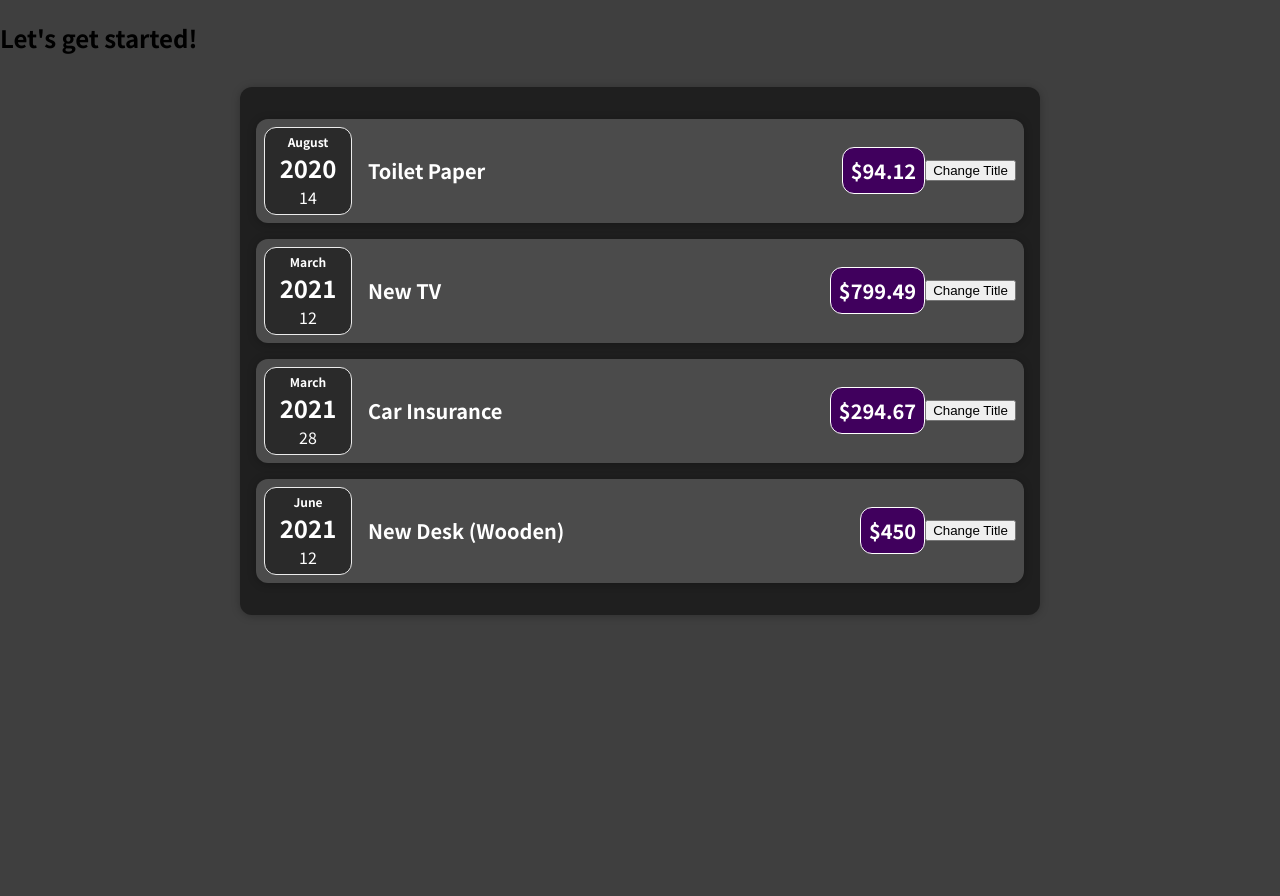
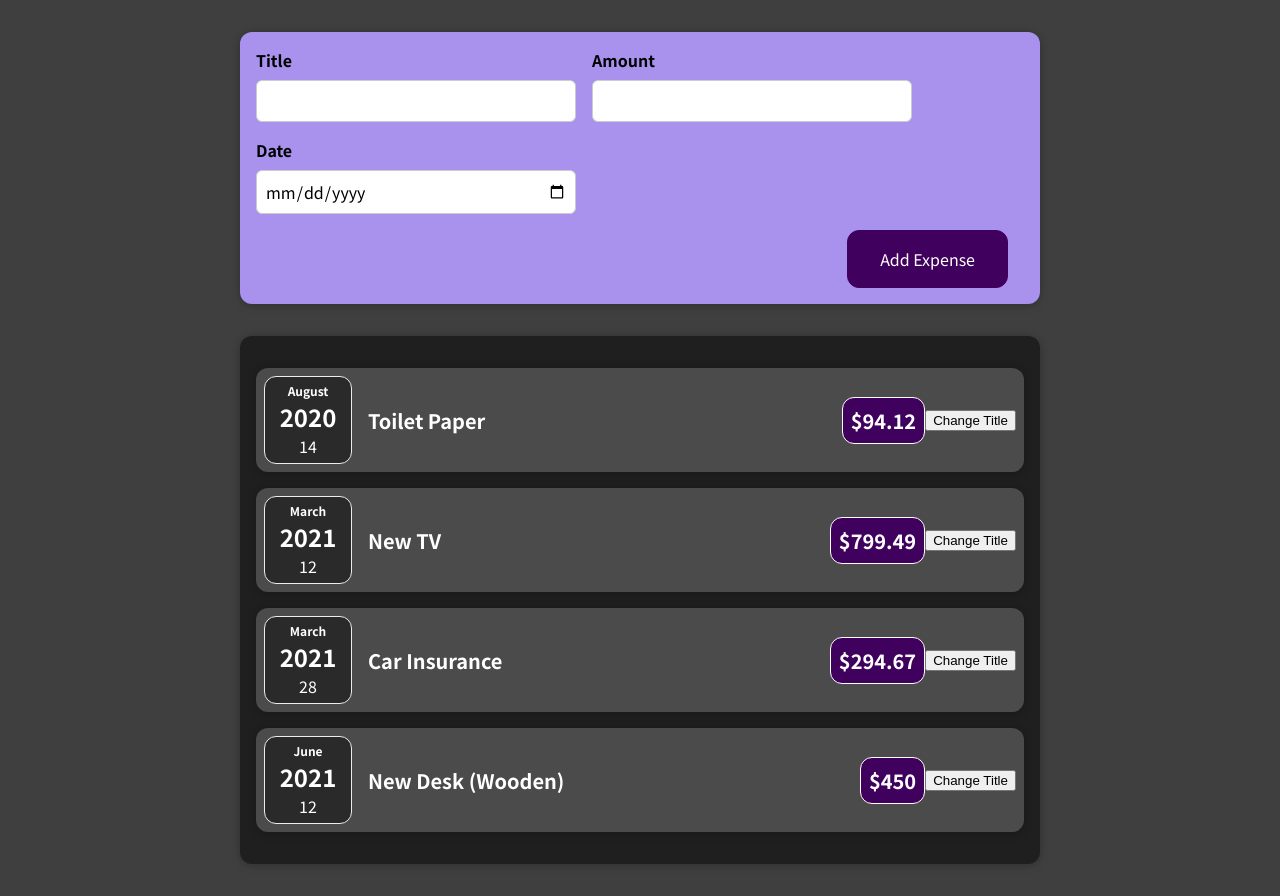
Before and after one commit to fakgbeng/03-learning-react-, a React (Create React App) app: page / in a window 1280 px wide. Before the commit the page ends 800 px from the top, so only its background shows below. Built offline with nearby package versions, Linux system fonts and the light colour scheme.

Commit message:
04-learning-react-components-states

```diff
--- a/src/App.js
+++ b/src/App.js
@@ -1,4 +1,5 @@
 import React from "react";
+import NewExpense from "./components/NewExpense/NewExpense";
 import Expenses from "./components/Expenses/Expenses";
 
 const App = () => {
@@ -33,7 +34,7 @@ const App = () => {
 
   return (
     <div>
-      <h2>Let's get started!</h2>
+      <NewExpense />
       <Expenses items={expenses} />
     </div>
   );
--- a/src/components/Expenses/ExpenseItem.js
+++ b/src/components/Expenses/ExpenseItem.js
@@ -7,9 +7,10 @@ import "./ExpenseItem.css";
 const ExpenseItem = (props) => {
   // function clickHandler() {}
   const [title, setTitle] = useState(props.title);
-  // let title = props.title;
+  console.log("ExpenseItem evaluated by React");
   const clickHandler = () => {
     setTitle("Updated!");
+    console.log(title);
   };
   return (
     <Card className="expense-item">
--- /dev/null
+++ b/src/components/NewExpense/ExpenseForm.css
@@ -0,0 +1,26 @@
+.new-expense__controls {
+  display: flex;
+  flex-wrap: wrap;
+  gap: 1rem;
+  margin-bottom: 1rem;
+  text-align: left;
+}
+
+.new-expense__control label {
+  font-weight: bold;
+  margin-bottom: 0.5rem;
+  display: block;
+}
+
+.new-expense__control input {
+  font: inherit;
+  padding: 0.5rem;
+  border-radius: 6px;
+  border: 1px solid #ccc;
+  width: 20rem;
+  max-width: 100%;
+}
+
+.new-expense__actions {
+  text-align: right;
+}
--- /dev/null
+++ b/src/components/NewExpense/ExpenseForm.js
@@ -0,0 +1,54 @@
+import React, { useState } from "react";
+
+import "./ExpenseForm.css";
+
+const ExpenseForm = () => {
+  const [entiredTitle, setEnteredTitle] = useState("");
+  const [entiredAmount, setEnteredAmount] = useState("");
+  const [entiredDate, setEnteredDate] = useState("");
+  const titleChangeHandler = (event) => {
+    setEnteredTitle(event.target.value);
+    console.log("Title Changed");
+  };
+  const amountChangeHandler = (event) => {
+    setEnteredAmount(event.target.value);
+    console.log("Amount Changed!");
+  };
+  const dateChangeHandler = (event) => {
+    setEnteredDate(event.target.value);
+    console.log("Date changed!");
+  };
+  return (
+    <form>
+      <div className="new-expense__controls">
+        <div className="new-expense__control">
+          <label>Title</label>
+          <input type="text" onChange={titleChangeHandler} />
+        </div>
+        <div className="new-expense__control">
+          <label>Amount</label>
+          <input
+            type="number"
+            min="0.01"
+            step="0.01"
+            onChange={amountChangeHandler}
+          />
+        </div>
+        <div className="new-expense__control">
+          <label>Date</label>
+          <input
+            type="date"
+            min="2022-09-24"
+            max="2024-09-24"
+            onChange={dateChangeHandler}
+          />
+        </div>
+      </div>
+      <div className="new-expense__actions">
+        <button type="submit">Add Expense</button>
+      </div>
+    </form>
+  );
+};
+
+export default ExpenseForm;
--- /dev/null
+++ b/src/components/NewExpense/NewExpense.css
@@ -0,0 +1,38 @@
+.new-expense {
+  background-color: #a892ee;
+  padding: 1rem;
+  margin: 2rem auto;
+  width: 50rem;
+  max-width: 95%;
+  border-radius: 12px;
+  text-align: center;
+  box-shadow: 0 1px 8px rgba(0, 0, 0, 0.25);
+}
+
+.new-expense button {
+  font: inherit;
+  cursor: pointer;
+  padding: 1rem 2rem;
+  border: 1px solid #40005d;
+  background-color: #40005d;
+  color: white;
+  border-radius: 12px;
+  margin-right: 1rem;
+}
+
+.new-expense button:hover,
+.new-expense button:active {
+  background-color: #510674;
+  border-color: #510674;
+}
+
+.new-expense button.alternative {
+  color: #220131;
+  border-color: transparent;
+  background-color: transparent;
+}
+
+.new-expense button.alternative:hover,
+.new-expense button.alternative:active {
+  background-color: #ddb3f8;
+}
--- /dev/null
+++ b/src/components/NewExpense/NewExpense.js
@@ -0,0 +1,12 @@
+import React from "react";
+import "./NewExpense.css";
+import ExpenseForm from "./ExpenseForm";
+const NewExpense = () => {
+  return (
+    <div className="new-expense">
+      <ExpenseForm />
+    </div>
+  );
+};
+
+export default NewExpense;
```
